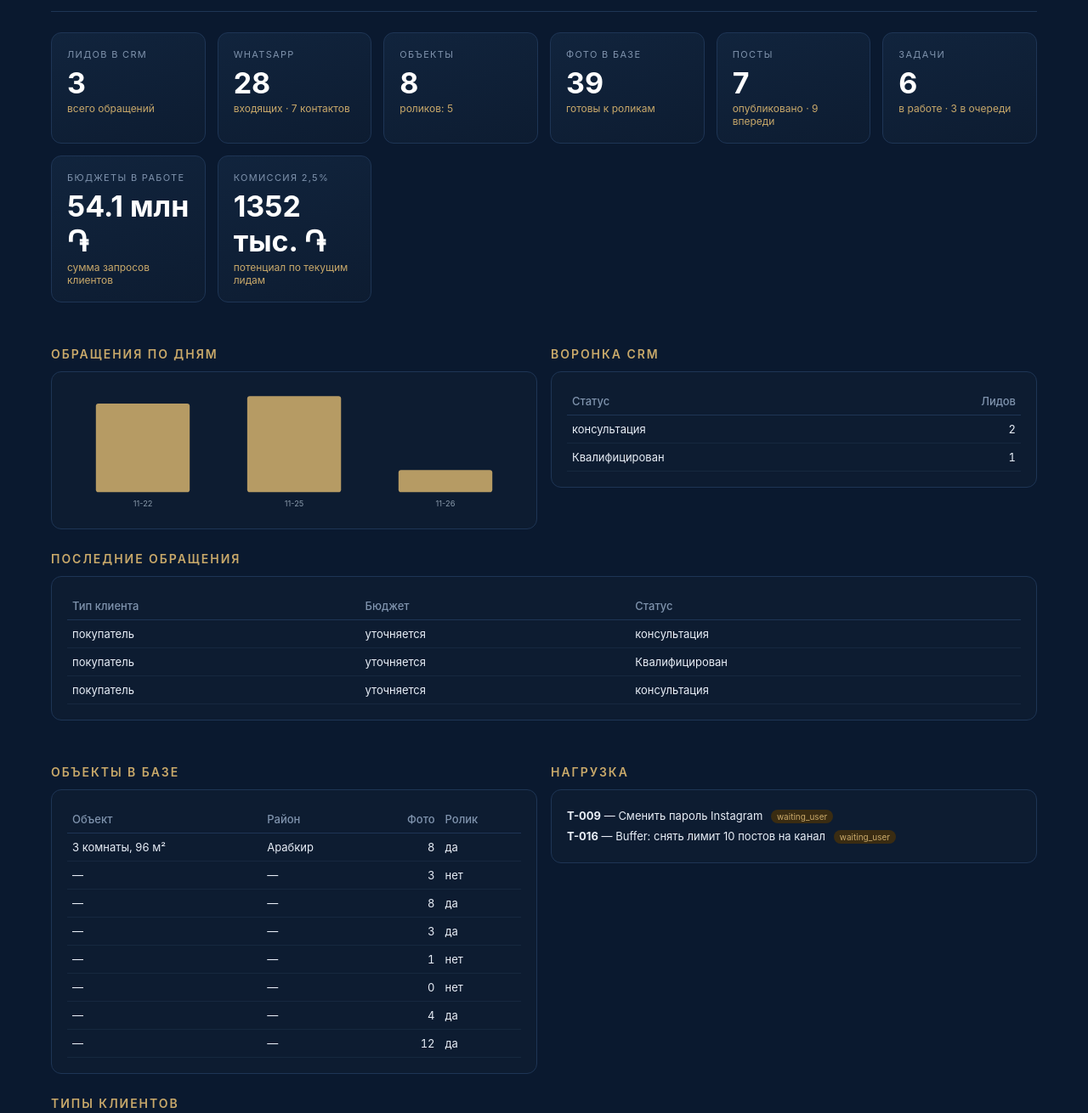
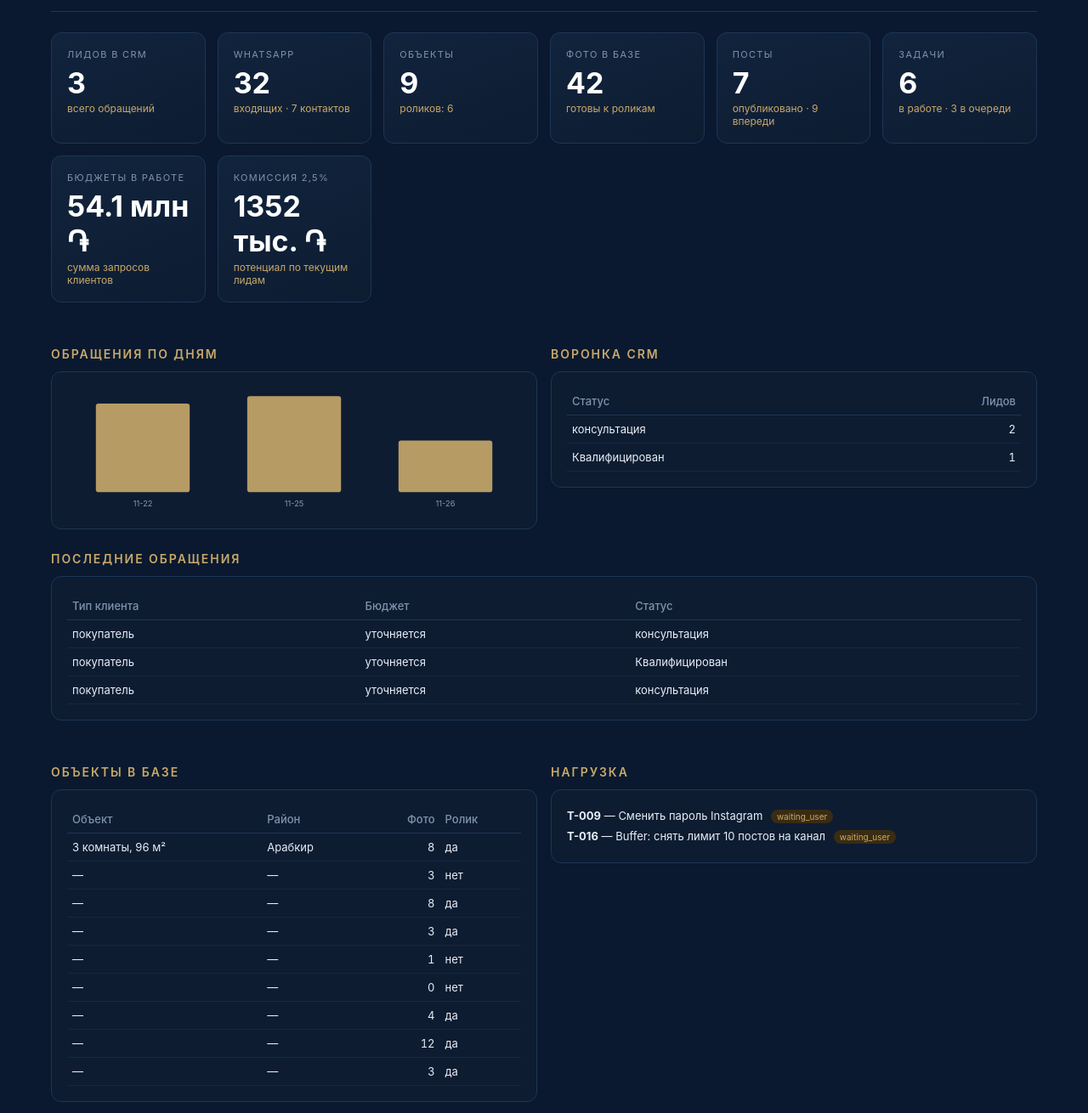
Before and after one commit to revsargs-ux/chronos-dashboard, a plain HTML site: page index.html in a window 1280 px wide. Shown: the part 62-1372 px from the top of the page at 85% size. Drawn offline with Linux system fonts and the light colour scheme.

Commit message:
Дашборд: обновление данных

```diff
--- a/index.html
+++ b/index.html
@@ -31,9 +31,9 @@
 
 <div class="grid">
  <div class="card"><div class="lbl">Лидов в CRM</div><div class="val">3</div><div class="hint">всего обращений</div></div>
- <div class="card"><div class="lbl">WhatsApp</div><div class="val">28</div><div class="hint">входящих · 7 контактов</div></div>
- <div class="card"><div class="lbl">Объекты</div><div class="val">8</div><div class="hint">роликов: 5</div></div>
- <div class="card"><div class="lbl">Фото в базе</div><div class="val">39</div><div class="hint">готовы к роликам</div></div>
+ <div class="card"><div class="lbl">WhatsApp</div><div class="val">32</div><div class="hint">входящих · 7 контактов</div></div>
+ <div class="card"><div class="lbl">Объекты</div><div class="val">9</div><div class="hint">роликов: 6</div></div>
+ <div class="card"><div class="lbl">Фото в базе</div><div class="val">42</div><div class="hint">готовы к роликам</div></div>
  <div class="card"><div class="lbl">Посты</div><div class="val">7</div><div class="hint">опубликовано · 9 впереди</div></div>
  <div class="card"><div class="lbl">Задачи</div><div class="val">6</div><div class="hint">в работе · 3 в очереди</div></div>
  <div class="card"><div class="lbl">Бюджеты в работе</div><div class="val">54.1 млн ֏</div><div class="hint">сумма запросов клиентов</div></div>
@@ -41,7 +41,7 @@
 </div>
 
 <div class="two">
- <div><h2>Обращения по дням</h2><div class="panel"><svg viewBox="0 0 520 140" style="width:100%;height:auto"><rect x="32.9" y="18.5" width="107.5" height="101.5" rx="3" fill="#C9A96A" opacity="0.9"><title>2026-11-22: 12</title></rect><text x="86.7" y="136" font-size="9" fill="#8899aa" text-anchor="middle">11-22</text><rect x="206.3" y="10.0" width="107.5" height="110.0" rx="3" fill="#C9A96A" opacity="0.9"><title>2026-11-25: 13</title></rect><text x="260.0" y="136" font-size="9" fill="#8899aa" text-anchor="middle">11-25</text><rect x="379.6" y="94.6" width="107.5" height="25.4" rx="3" fill="#C9A96A" opacity="0.9"><title>2026-11-26: 3</title></rect><text x="433.3" y="136" font-size="9" fill="#8899aa" text-anchor="middle">11-26</text></svg></div></div>
+ <div><h2>Обращения по дням</h2><div class="panel"><svg viewBox="0 0 520 140" style="width:100%;height:auto"><rect x="32.9" y="18.5" width="107.5" height="101.5" rx="3" fill="#C9A96A" opacity="0.9"><title>2026-11-22: 12</title></rect><text x="86.7" y="136" font-size="9" fill="#8899aa" text-anchor="middle">11-22</text><rect x="206.3" y="10.0" width="107.5" height="110.0" rx="3" fill="#C9A96A" opacity="0.9"><title>2026-11-25: 13</title></rect><text x="260.0" y="136" font-size="9" fill="#8899aa" text-anchor="middle">11-25</text><rect x="379.6" y="60.8" width="107.5" height="59.2" rx="3" fill="#C9A96A" opacity="0.9"><title>2026-11-26: 7</title></rect><text x="433.3" y="136" font-size="9" fill="#8899aa" text-anchor="middle">11-26</text></svg></div></div>
  <div><h2>Воронка CRM</h2><div class="panel"><table><tr><th>Статус</th><th class="num">Лидов</th></tr><tr><td>консультация</td><td class="num">2</td></tr><tr><td>Квалифицирован</td><td class="num">1</td></tr></table></div></div>
 </div>
 
@@ -52,7 +52,7 @@
 
 <div class="two" style="margin-top:26px">
  <div><h2>Объекты в базе</h2><div class="panel"><table>
-  <tr><th>Объект</th><th>Район</th><th class="num">Фото</th><th>Ролик</th></tr><tr><td>3 комнаты, 96 м²</td><td>Арабкир</td><td class='num'>8</td><td>да</td></tr><tr><td>—</td><td>—</td><td class='num'>3</td><td>нет</td></tr><tr><td>—</td><td>—</td><td class='num'>8</td><td>да</td></tr><tr><td>—</td><td>—</td><td class='num'>3</td><td>да</td></tr><tr><td>—</td><td>—</td><td class='num'>1</td><td>нет</td></tr><tr><td>—</td><td>—</td><td class='num'>0</td><td>нет</td></tr><tr><td>—</td><td>—</td><td class='num'>4</td><td>да</td></tr><tr><td>—</td><td>—</td><td class='num'>12</td><td>да</td></tr></table></div></div>
+  <tr><th>Объект</th><th>Район</th><th class="num">Фото</th><th>Ролик</th></tr><tr><td>3 комнаты, 96 м²</td><td>Арабкир</td><td class='num'>8</td><td>да</td></tr><tr><td>—</td><td>—</td><td class='num'>3</td><td>нет</td></tr><tr><td>—</td><td>—</td><td class='num'>8</td><td>да</td></tr><tr><td>—</td><td>—</td><td class='num'>3</td><td>да</td></tr><tr><td>—</td><td>—</td><td class='num'>1</td><td>нет</td></tr><tr><td>—</td><td>—</td><td class='num'>0</td><td>нет</td></tr><tr><td>—</td><td>—</td><td class='num'>4</td><td>да</td></tr><tr><td>—</td><td>—</td><td class='num'>12</td><td>да</td></tr><tr><td>—</td><td>—</td><td class='num'>3</td><td>да</td></tr></table></div></div>
  <div><h2>Нагрузка</h2><div class="panel"><ul><li><b>T-009</b> — Сменить пароль Instagram <span class='tag'>waiting_user</span></li><li><b>T-016</b> — Buffer: снять лимит 10 постов на канал <span class='tag'>waiting_user</span></li></ul></div></div>
 </div>
 
```
